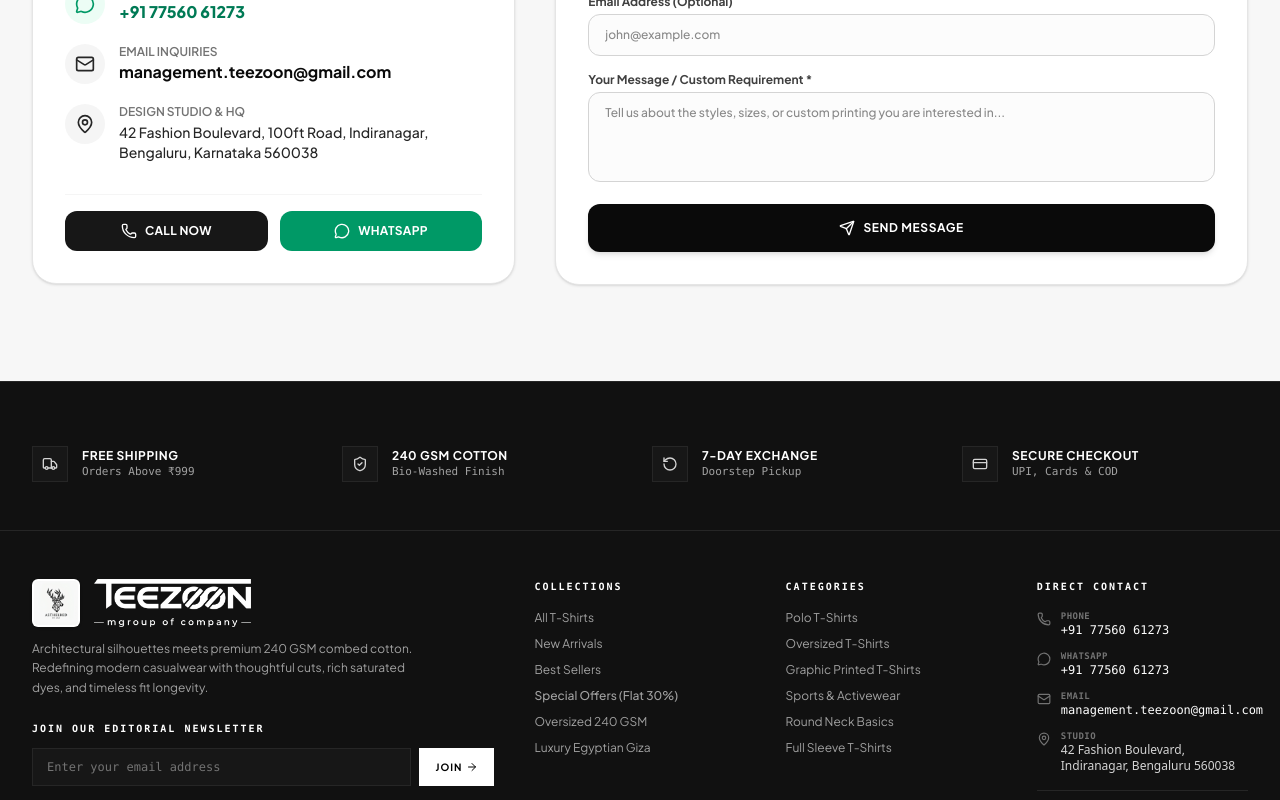
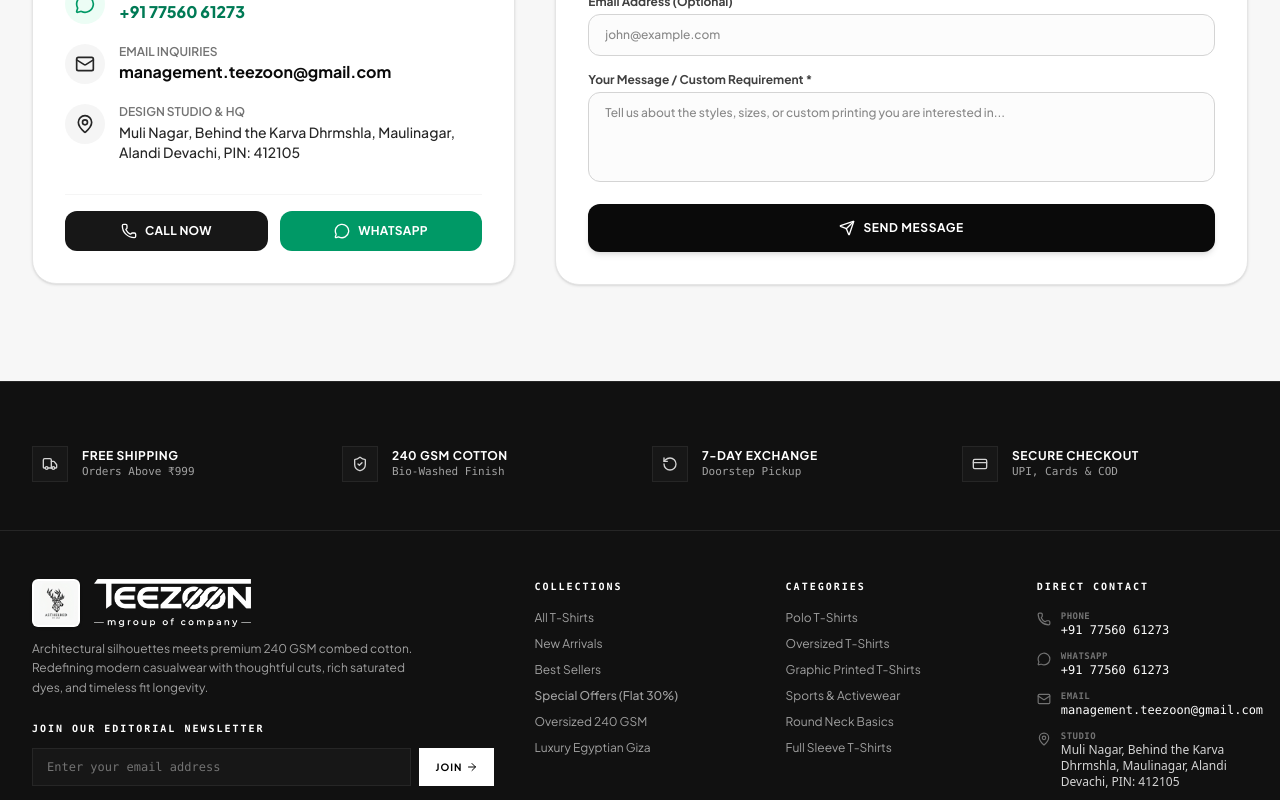
Before and after one commit to sis0308/swamiaura, a React (Vite) app: page / in a window 1280 px wide. Shown: the part 7780-8580 px from the top of the page. Built offline with nearby package versions, Linux system fonts and the light colour scheme; no server answers; the database is empty; a web font is replaced by a local one.

Commit message:
refactor: update studio address and location defaults
Update the business address to Alandi Devachi, Maharashtra across the application, including contact details, checkout defaults, and UI placeholders.

```diff
--- a/src/components/Footer.tsx
+++ b/src/components/Footer.tsx
@@ -328,7 +328,7 @@
                 <div className="font-sans text-xs">
                   <p className="text-neutral-500 text-[9px] uppercase font-mono font-bold tracking-wider">Studio</p>
                   <p className="text-neutral-300">
-                    42 Fashion Boulevard, Indiranagar, Bengaluru 560038
+                    Muli Nagar, Behind the Karva Dhrmshla, Maulinagar, Alandi Devachi, PIN: 412105
                   </p>
                 </div>
               </li>
--- a/src/views/CheckoutView.tsx
+++ b/src/views/CheckoutView.tsx
@@ -89,8 +89,8 @@
       customerEmail: formData.email || `${formData.name.toLowerCase().replace(/\s+/g, '.')}@gmail.com`,
       shippingAddress: {
         address: formData.address,
-        city: formData.city || 'Bengaluru',
-        state: formData.state || 'Karnataka',
+        city: formData.city || 'Alandi Devachi',
+        state: formData.state || 'Maharashtra',
         pincode: formData.pincode
       },
       paymentMethod: (formData.paymentMethod as 'cod' | 'upi' | 'whatsapp') || 'cod',
@@ -155,7 +155,7 @@
 
 📦 *Status:* Confirmed & Preparing for Dispatch
 🚚 Expected Delivery: 2-3 Business Days
-Support & Help: +91 77560 61273 (TEEZOON Bengaluru Studio)`;
+Support & Help: +91 77560 61273 (TEEZOON Studio)`;
 
     const directBuyerWaUrl = `https://wa.me/${buyerPhoneWithCountryCode}?text=${encodeURIComponent(buyerMessage)}`;
     setBuyerWhatsAppUrl(directBuyerWaUrl);
@@ -385,7 +385,7 @@
                       type="text"
                       name="city"
                       required
-                      placeholder="Bengaluru"
+                      placeholder="Alandi Devachi / Pune"
                       value={formData.city}
                       onChange={handleFormChange}
                       className="w-full px-4 py-2.5 rounded-xl border border-neutral-300 text-xs font-medium focus:outline-none focus:border-neutral-900 bg-neutral-50/50"
@@ -423,7 +423,7 @@
                       name="pincode"
                       maxLength={6}
                       required
-                      placeholder="560038"
+                      placeholder="412105"
                       value={formData.pincode}
                       onChange={handleFormChange}
                       className="w-full px-4 py-2.5 rounded-xl border border-neutral-300 text-xs font-medium focus:outline-none focus:border-neutral-900 bg-neutral-50/50"
--- a/src/views/ContactView.tsx
+++ b/src/views/ContactView.tsx
@@ -136,7 +136,7 @@
                 <div>
                   <p className="text-xs text-neutral-500 font-semibold uppercase">Flagship Studio & Office</p>
                   <p className="text-sm font-medium text-neutral-800 mt-0.5">
-                    42 Fashion Boulevard, 100ft Road, Indiranagar, Bengaluru, Karnataka 560038
+                    Muli Nagar, Behind the Karva Dhrmshla, Maulinagar, Alandi Devachi, PIN: 412105
                   </p>
                 </div>
               </div>
--- a/src/views/HomeView.tsx
+++ b/src/views/HomeView.tsx
@@ -269,7 +269,7 @@
                   <div>
                     <p className="text-xs text-neutral-500 font-semibold uppercase">Design Studio & HQ</p>
                     <p className="text-sm font-medium text-neutral-800 mt-0.5">
-                      42 Fashion Boulevard, 100ft Road, Indiranagar, Bengaluru, Karnataka 560038
+                      Muli Nagar, Behind the Karva Dhrmshla, Maulinagar, Alandi Devachi, PIN: 412105
                     </p>
                   </div>
                 </div>
--- a/src/views/ProductDetailView.tsx
+++ b/src/views/ProductDetailView.tsx
@@ -375,7 +375,7 @@
                   <form onSubmit={handlePincodeCheck} className="flex gap-2">
                     <input
                       type="text"
-                      placeholder="Enter 6-digit PIN code (e.g. 560038)"
+                      placeholder="Enter 6-digit PIN code (e.g. 412105)"
                       maxLength={6}
                       value={pincode}
                       onChange={(e) => setPincode(e.target.value)}
```
